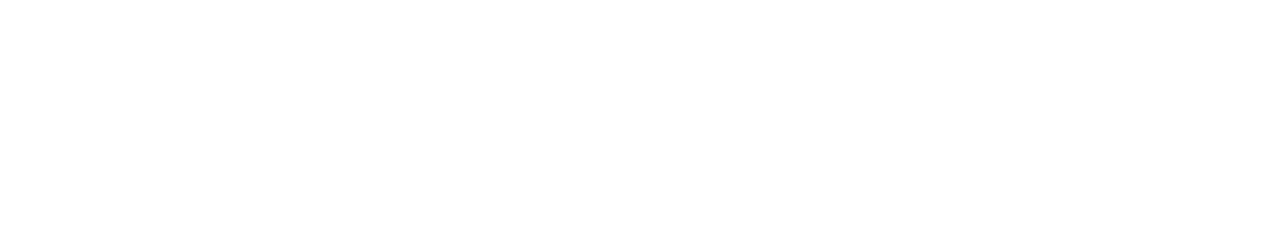
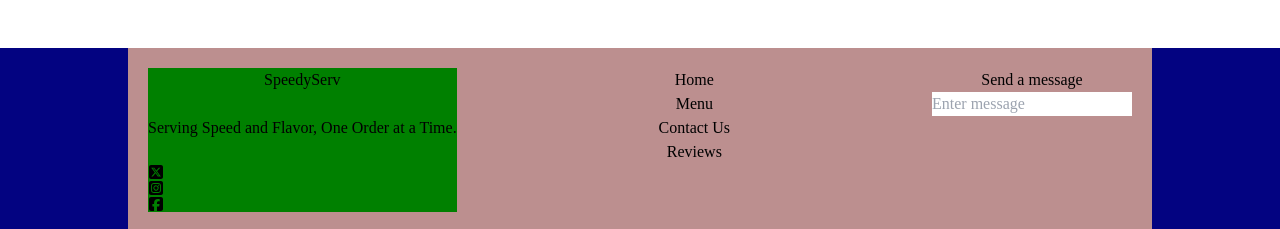
Before and after one commit to githinjiEssy/meal-ordering-system, a React (Create React App) app in the folder client/: page / in a window 1280 px wide. Shown: the part 3061-3290 px from the top of the page. Before the commit the page ends 3109 px from the top, so only its background shows below. Built offline with nearby package versions, Linux system fonts and the light colour scheme; a web font is replaced by a local one.

Commit message:
footer content added

```diff
--- a/client/src/App.js
+++ b/client/src/App.js
@@ -4,6 +4,7 @@
 import About from './Componets/Home page/About';
 import PopularDishes from './Componets/Home page/PopularDishes';
 import Testimonials from './Componets/Home page/Testimonials';
+import Footer from './Componets/Footer';
 
 class App extends Component {
   render() {
@@ -13,6 +14,7 @@
         <About/>
         <PopularDishes/>
         <Testimonials/>
+        <Footer/>
       </div>
     );
   }
--- /dev/null
+++ b/client/src/Componets/Footer.css
@@ -0,0 +1,22 @@
+.footer__container {
+    background: rgb(3, 3, 129);
+    display: flex;
+    justify-content: center;
+}
+
+.footer__wrapper {
+    width: 80%;
+    padding: 20px;
+    background: rosybrown;
+}
+
+.footer__content {
+    display: flex;
+    justify-content: space-between;
+}
+
+.footer__left {
+    background: green;
+    display: grid;
+    grid-template-rows: 1fr 1fr 1fr;
+}
--- a/client/src/Componets/Footer.jsx
+++ b/client/src/Componets/Footer.jsx
@@ -1,8 +1,42 @@
-import React from 'react'
+import React from 'react';
+import { FaSquareXTwitter, FaSquareInstagram, FaSquareFacebook } from "react-icons/fa6";
+import "./Footer.css";
 
 function Footer() {
   return (
-    <div>Footer</div>
+    <div className='footer__container'>
+      <footer className="footer__wrapper">
+        <div className="footer__content">
+          <div className="footer__left">
+            <h1 className="web__name">SpeedyServ</h1>
+            <p className="web__slogan">Serving Speed and Flavor, One Order at a Time.</p>
+
+            <div className="footer__socials">
+              <FaSquareXTwitter />
+              <FaSquareInstagram />
+              <FaSquareFacebook />
+            </div>
+          </div>
+
+          <div className="footer__links">
+            <ul className="link__list">
+              <li><a href="#">Home</a></li>
+              <li><a href="#">Menu</a></li>
+              <li><a href="#">Contact Us</a></li>
+              <li><a href="#">Reviews</a></li>
+            </ul>
+          </div>
+
+          <div className="footer__form">
+            <h2 className="form__title">Send a message</h2>
+
+            <div className="footer__input">
+              <input placeholder="Enter message" type="text" name="text" class="input"/>
+            </div>
+          </div>
+        </div>
+      </footer>
+    </div>
   )
 }
 
```
